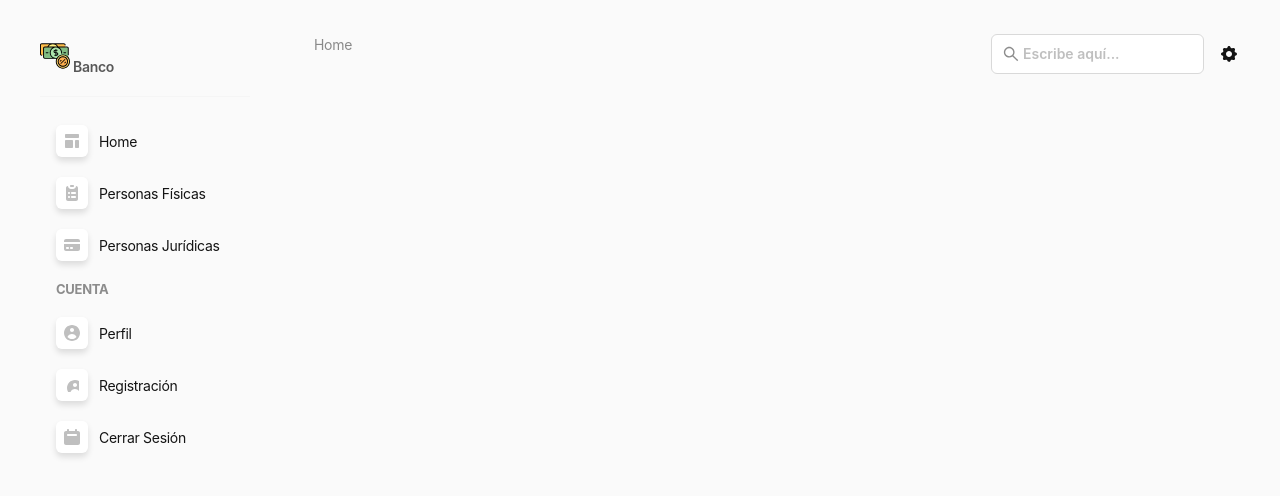
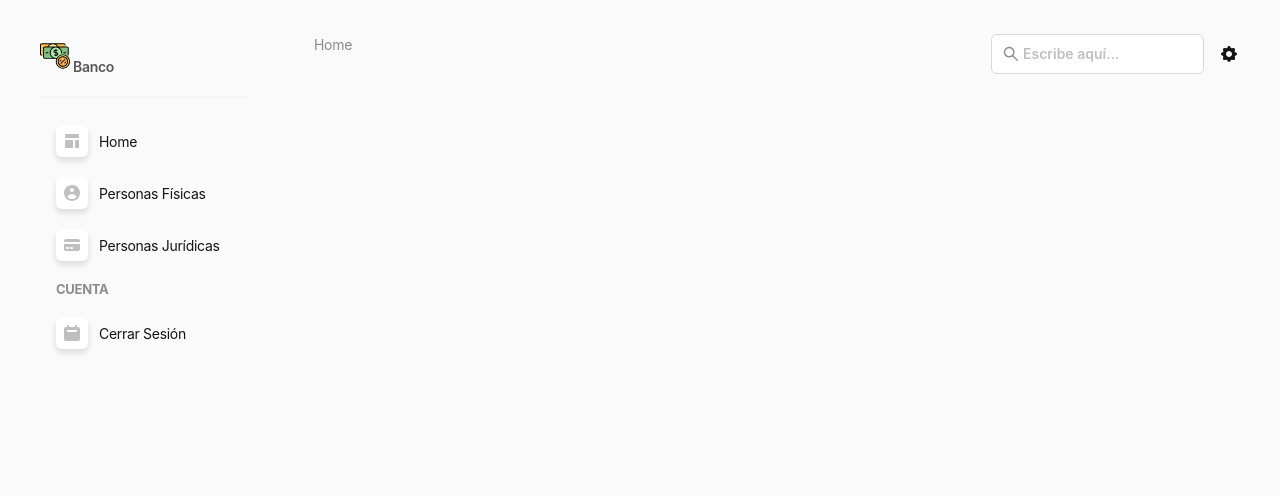
Before and after one commit to andypar/banco-front, a React (Create React App) app: page / in a window 1280 px wide. Shown: the top 496 px of the page. Built offline with nearby package versions, Linux system fonts and the light colour scheme; what lscache would draw is missing.

Commit message:
search company and user

```diff
--- a/src/components/RegisterCompany.js
+++ b/src/components/RegisterCompany.js
@@ -12,8 +12,8 @@ import {
   Col,
   Card,
 } from "antd";
-// import company from "../assets/images/company.svg";
-import company from "../assets/images/bg-signup.jpg";
+import company from "../assets/images/company.svg";
+// import company from "../assets/images/bg-signup.jpg";
 import userService from "../services/users";
 import dayjs from "dayjs";
 import { EyeTwoTone, EyeInvisibleOutlined } from "@ant-design/icons";
@@ -288,8 +288,8 @@ function Register({setCompanies}) {
             bordered={false}
             hoverable
             style={{
-              width: 240,
-              height: 300,
+              width: 200,
+              height: 400,
             }}
             cover={<img alt="company" src={company} />}
           >
--- a/src/components/RegisterUser.js
+++ b/src/components/RegisterUser.js
@@ -13,8 +13,8 @@ import {
   Radio,
   Card,
 } from "antd";
-// import person from "../assets/images/people.svg";
-import person from "../assets/images/bg-profile.jpg";
+import person from "../assets/images/people.svg";
+// import person from "../assets/images/bg-profile.jpg";
 import userService from "../services/users";
 import dayjs from "dayjs";
 import { EyeTwoTone, EyeInvisibleOutlined } from "@ant-design/icons";
@@ -353,8 +353,8 @@ function Register({setUsers}) {
             bordered={false}
             hoverable
             style={{
-              width: 240,
-              height: 300,
+              width: 200,
+              height: 400,
             }}
             cover={<img alt="person" src={person} />}
           >
--- a/src/components/User.js
+++ b/src/components/User.js
@@ -26,7 +26,7 @@ import dayjs from "dayjs";
 const genderOptions = ["Femenino", "Masculino", "Indeterminado"];
 // const personTypeOptions = ["Física", "Jurídica"];
 
-function User({ data, usersList, setUsersList }) {
+function User({ data, setUsersList }) {
   const { dni, name, username, _id } = data;
   const [open, setOpen] = useState(false);
   const [openModify, setOpenModify] = useState(false);
--- a/src/layout/Sidenav.js
+++ b/src/layout/Sidenav.js
@@ -41,13 +41,9 @@ function Sidenav({ color }) {
       key={0}
     >
       <path
-        d="M9 2C8.44772 2 8 2.44772 8 3C8 3.55228 8.44772 4 9 4H11C11.5523 4 12 3.55228 12 3C12 2.44772 11.5523 2 11 2H9Z"
-        fill={color}
-      ></path>
-      <path
         fillRule="evenodd"
         clipRule="evenodd"
-        d="M4 5C4 3.89543 4.89543 3 6 3C6 4.65685 7.34315 6 9 6H11C12.6569 6 14 4.65685 14 3C15.1046 3 16 3.89543 16 5V16C16 17.1046 15.1046 18 14 18H6C4.89543 18 4 17.1046 4 16V5ZM7 9C6.44772 9 6 9.44772 6 10C6 10.5523 6.44772 11 7 11H7.01C7.56228 11 8.01 10.5523 8.01 10C8.01 9.44772 7.56228 9 7.01 9H7ZM10 9C9.44772 9 9 9.44772 9 10C9 10.5523 9.44772 11 10 11H13C13.5523 11 14 10.5523 14 10C14 9.44772 13.5523 9 13 9H10ZM7 13C6.44772 13 6 13.4477 6 14C6 14.5523 6.44772 15 7 15H7.01C7.56228 15 8.01 14.5523 8.01 14C8.01 13.4477 7.56228 13 7.01 13H7ZM10 13C9.44772 13 9 13.4477 9 14C9 14.5523 9.44772 15 10 15H13C13.5523 15 14 14.5523 14 14C14 13.4477 13.5523 13 13 13H10Z"
+        d="M18 10C18 14.4183 14.4183 18 10 18C5.58172 18 2 14.4183 2 10C2 5.58172 5.58172 2 10 2C14.4183 2 18 5.58172 18 10ZM12 7C12 8.10457 11.1046 9 10 9C8.89543 9 8 8.10457 8 7C8 5.89543 8.89543 5 10 5C11.1046 5 12 5.89543 12 7ZM9.99993 11C7.98239 11 6.24394 12.195 5.45374 13.9157C6.55403 15.192 8.18265 16 9.99998 16C11.8173 16 13.4459 15.1921 14.5462 13.9158C13.756 12.195 12.0175 11 9.99993 11Z"
         fill={color}
       ></path>
     </svg>,
@@ -75,40 +71,6 @@ function Sidenav({ color }) {
     </svg>,
   ];
 
-  const perfil = [
-    <svg
-      width="20"
-      height="20"
-      viewBox="0 0 20 20"
-      fill="none"
-      xmlns="http://www.w3.org/2000/svg"
-      key={0}
-    >
-      <path
-        fillRule="evenodd"
-        clipRule="evenodd"
-        d="M18 10C18 14.4183 14.4183 18 10 18C5.58172 18 2 14.4183 2 10C2 5.58172 5.58172 2 10 2C14.4183 2 18 5.58172 18 10ZM12 7C12 8.10457 11.1046 9 10 9C8.89543 9 8 8.10457 8 7C8 5.89543 8.89543 5 10 5C11.1046 5 12 5.89543 12 7ZM9.99993 11C7.98239 11 6.24394 12.195 5.45374 13.9157C6.55403 15.192 8.18265 16 9.99998 16C11.8173 16 13.4459 15.1921 14.5462 13.9158C13.756 12.195 12.0175 11 9.99993 11Z"
-        fill={color}
-      ></path>
-    </svg>,
-  ];
-
-  const registracion = [
-    <svg
-      xmlns="http://www.w3.org/2000/svg"
-      width="14"
-      height="14"
-      viewBox="0 0 14 14"
-      key={0}
-      >
-      <path
-        fillRule="evenodd"
-        clipRule="evenodd"
-        d="M18 10C18 14.4183 14.4183 18 10 18C5.58172 18 2 14.4183 2 10C2 5.58172 5.58172 2 10 2C14.4183 2 18 5.58172 18 10ZM12 7C12 8.10457 11.1046 9 10 9C8.89543 9 8 8.10457 8 7C8 5.89543 8.89543 5 10 5C11.1046 5 12 5.89543 12 7ZM9.99993 11C7.98239 11 6.24394 12.195 5.45374 13.9157C6.55403 15.192 8.18265 16 9.99998 16C11.8173 16 13.4459 15.1921 14.5462 13.9158C13.756 12.195 12.0175 11 9.99993 11Z"
-        fill={color}
-      ></path>
-    </svg>,
-  ];
 
   const signin = [
     <svg
@@ -127,6 +89,7 @@ function Sidenav({ color }) {
       ></path>
     </svg>,
   ];
+
 
   async function logout() {
     try {
@@ -193,32 +156,7 @@ function Sidenav({ color }) {
         <Menu.Item className="menu-item-header" key="5">
           Cuenta
         </Menu.Item>
-        <Menu.Item key="6">
-          <NavLink to="/perfil">
-            <span
-              className="icon"
-              style={{
-                background: page === "perfil" ? color : "",
-              }}
-            >
-              {perfil}
-            </span>
-            <span className="label">Perfil</span>
-          </NavLink>
-        </Menu.Item>
-        <Menu.Item key="8">
-          <NavLink to="/registracion">
-            <span
-              className="icon"
-              style={{
-                background: page === "registracion" ? color : "",
-              }}
-            >
-              {registracion}
-            </span>
-            <span className="label">Registración</span>
-          </NavLink>
-        </Menu.Item>
+
         <Menu.Item key="9">
           <NavLink to="/sign-in" onClick={() => logout()}>
             <span className="icon">{signin}</span>
--- a/src/modules/CompanyList.js
+++ b/src/modules/CompanyList.js
@@ -3,13 +3,35 @@ import "dayjs/locale/es";
 import Company from "../components/Company";
 import RegisterCompany from "../components/RegisterCompany";
 import userService from "../services/users";
-import { Card, Col, Row, Typography } from "antd";
+import { Card, Col, Row, Typography, Input } from "antd";
 
+const { Search } = Input;
 const { Title } = Typography;
+
+function SearchFeature({ setCompanies }) {
+
+  const searchHandler = async (value) => {
+    const response = await userService.getAllCompanies();
+    console.log(response);
+    setCompanies(response.filter((x) => x.dni.includes(value)));
+
+  };
+
+  return (
+    <div>
+      <Search
+        placeholder="Ingrese CUIT"
+        onSearch={searchHandler}
+        style={{ width: 200 }}
+      />
+    </div>
+  );
+}
 
 function CompanyList({ companies, setCompanies }) {
   return (
     <>
+     <SearchFeature setCompanies={setCompanies}></SearchFeature>
       {companies.map((x) => (
         <Company key={x._id} data={x} setCompanyList={setCompanies}></Company>
       ))}
--- a/src/modules/UserList.js
+++ b/src/modules/UserList.js
@@ -3,13 +3,36 @@ import "dayjs/locale/es";
 import User from "../components/User";
 import RegisterUser from "../components/RegisterUser";
 import userService from "../services/users";
-import { Card, Col, Row, Typography } from "antd";
+import { Card, Col, Row, Typography, Input } from "antd";
 
+const { Search } = Input;
 const { Title } = Typography;
+
+function SearchFeature({ setUsers }) {
+
+  const searchHandler = async (value) => {
+    const response = await userService.getAllPersons();
+    console.log(response);
+    setUsers(response.filter((x) => x.dni.includes(value)));
+
+  };
+
+  return (
+    <div>
+      <Search
+        placeholder="Ingrese DNI"
+        onSearch={searchHandler}
+        style={{ width: 200 }}
+      />
+    </div>
+  );
+}
 
 function UserList({ users, setUsers }) {
   return (
     <>
+      <SearchFeature setUsers={setUsers}></SearchFeature>
+      <br></br>
       {users.map((x) => (
         <User key={x._id} data={x} setUsersList={setUsers}></User>
       ))}
@@ -40,10 +63,7 @@ function Users() {
         </Col>
         <Col span={10}>
           <Card title="Buscar" bordered={false}>
-            <UserList
-            users={users}
-            setUsers={setUsers}
-            ></UserList>
+            <UserList users={users} setUsers={setUsers}></UserList>
           </Card>
         </Col>
       </Row>
```
